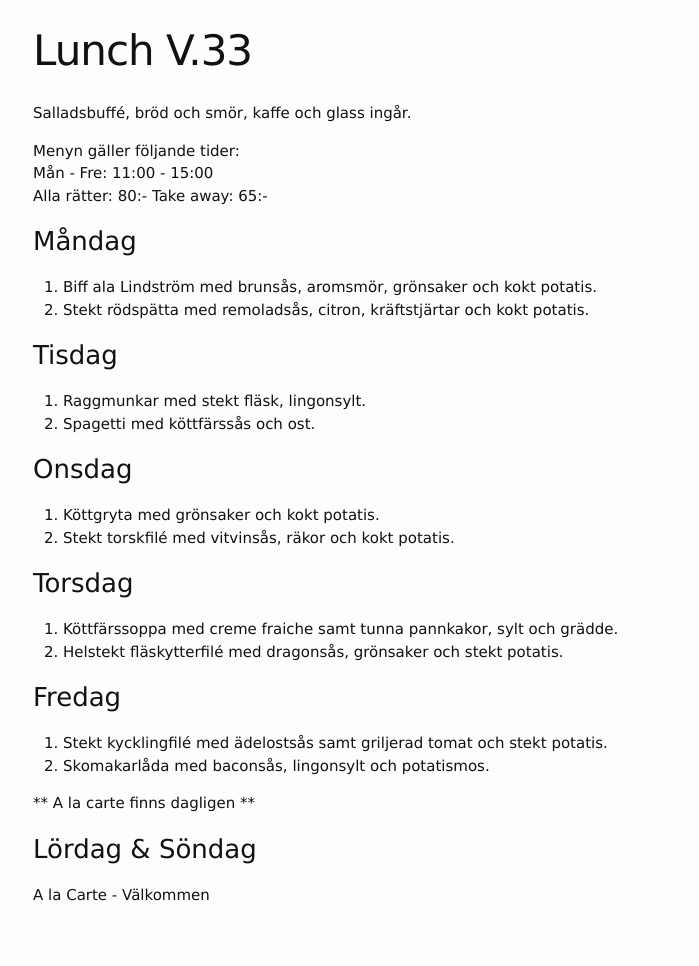
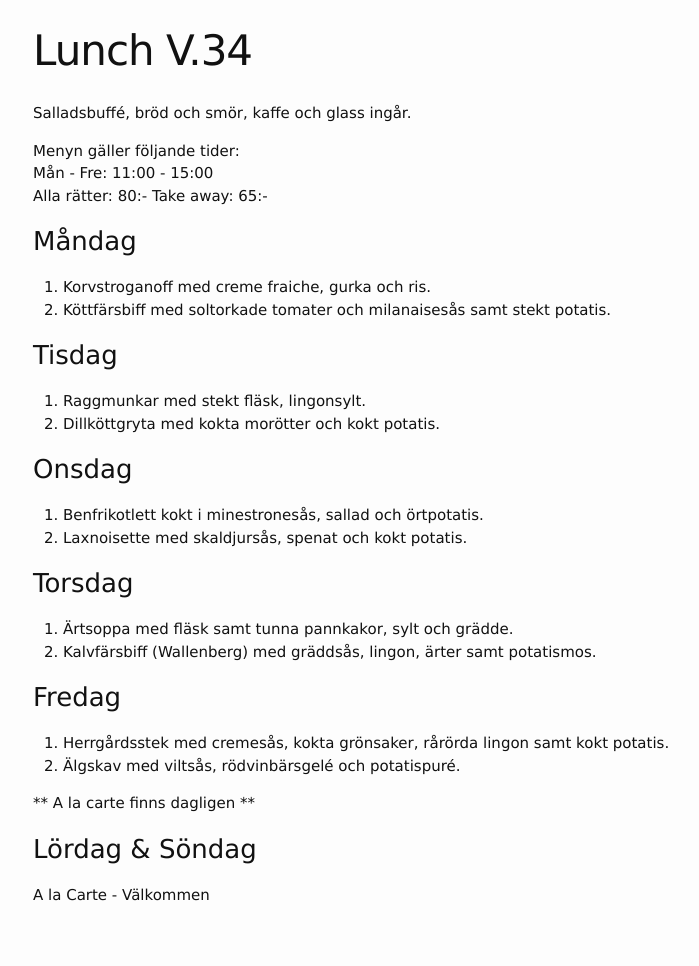
Before and after one commit to FarInn62/farinn62.github.io, a Jekyll site: the page built from lunch.md, in a window 1280 px wide. Shown: the whole page, without its empty margins (237-936 px from the left). Built offline with Jekyll 4.4.1, drawn with Linux system fonts in a browser that asks for light colours.

Commit message:
Update lunch.md

```diff
--- a/lunch.md
+++ b/lunch.md
@@ -1,6 +1,6 @@
 ---
 layout: foodmenu
-title: Lunch V.33
+title: Lunch V.34
 permalink: /lunch/
 published: true
 ---
@@ -12,29 +12,29 @@ Alla rätter: 80:- Take away: 65:-
 
 ### Måndag
 
-1. Biff ala Lindström med brunsås, aromsmör, grönsaker och kokt potatis.
-2. Stekt rödspätta med remoladsås, citron, kräftstjärtar och kokt potatis.
+1. Korvstroganoff med creme fraiche, gurka och ris.
+2. Köttfärsbiff med soltorkade tomater och milanaisesås samt stekt potatis.
 
 ### Tisdag
 
 1. Raggmunkar med stekt fläsk, lingonsylt.
-2. Spagetti med köttfärssås och ost.
+2. Dillköttgryta med kokta morötter och kokt potatis.
 
 
 ### Onsdag
 
-1. Köttgryta med grönsaker och kokt potatis.
-2. Stekt torskfilé med vitvinsås, räkor och kokt potatis.
+1. Benfrikotlett kokt i minestronesås, sallad och örtpotatis.
+2. Laxnoisette med skaldjursås, spenat och kokt potatis.
 
 ### Torsdag
 
-1. Köttfärssoppa med creme fraiche samt tunna pannkakor, sylt och grädde.
-2. Helstekt fläskytterfilé med dragonsås, grönsaker och stekt potatis.
+1. Ärtsoppa med fläsk samt tunna pannkakor, sylt och grädde.
+2. Kalvfärsbiff (Wallenberg) med gräddsås, lingon, ärter samt potatismos.
 
 ### Fredag
 
-1. Stekt kycklingfilé med ädelostsås samt griljerad tomat och stekt potatis.
-2. Skomakarlåda med baconsås, lingonsylt och potatismos.
+1. Herrgårdsstek med cremesås, kokta grönsaker, rårörda lingon samt kokt potatis.
+2. Älgskav med viltsås, rödvinbärsgelé och potatispuré.
 
 ** A la carte finns dagligen **
 
```
